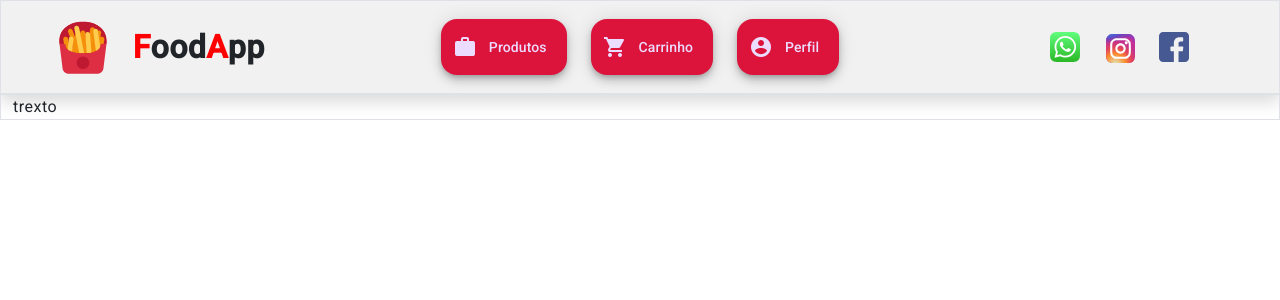
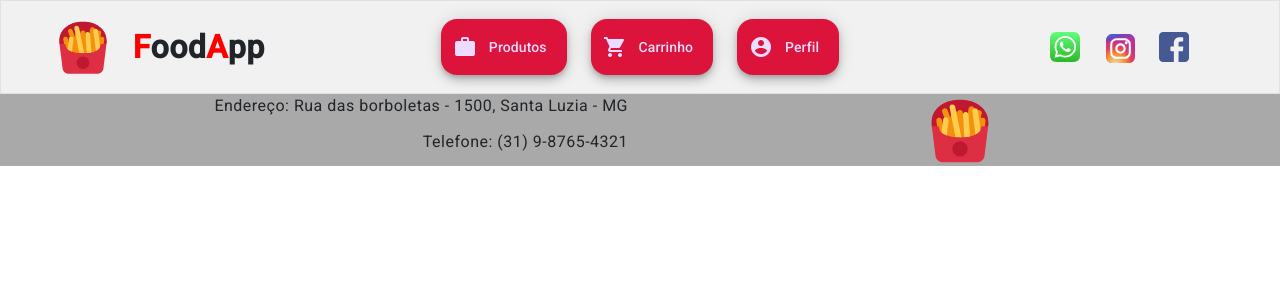
Before and after one commit to ianfontesn/FoodAppFront, an Angular app: page / in a window 1280 px wide. Shown: the top 300 px of the page. Built offline with nearby package versions, Linux system fonts and the light colour scheme.

Commit message:
feat: Adiciona componente after header

```diff
--- a/src/app/components/after-header/after-header.component.html
+++ b/src/app/components/after-header/after-header.component.html
@@ -1 +1,11 @@
-<p>after-header works!</p>
+<div class="container after-header-container mw-100">
+  <div class="row">
+    <div class="col-12 col-lg-6 flex-column">
+      <p class="text-center text-lg-end">{{ adress }}</p>
+      <p class="text-center text-lg-end">{{ phone }}</p>
+    </div>
+    <div class="col-12 col-lg-6 d-flex justify-content-center">
+      <img src="assets/images/batata-frita-logo.svg" />
+    </div>
+  </div>
+</div>
--- a/src/app/components/after-header/after-header.component.scss
+++ b/src/app/components/after-header/after-header.component.scss
@@ -0,0 +1,3 @@
+.after-header-container {
+  background-color: #a9a9a9;
+}
--- a/src/app/components/after-header/after-header.component.ts
+++ b/src/app/components/after-header/after-header.component.ts
@@ -1,12 +1,14 @@
-import { Component } from '@angular/core';
+import { Component, Input } from '@angular/core';
 
 @Component({
   selector: 'app-after-header',
   standalone: true,
   imports: [],
   templateUrl: './after-header.component.html',
-  styleUrl: './after-header.component.scss'
+  styleUrl: './after-header.component.scss',
 })
 export class AfterHeaderComponent {
-
+  @Input() adress: string =
+    'Endereço: Rua das borboletas - 1500, Santa Luzia - MG';
+  @Input() phone: string = 'Telefone: (31) 9-8765-4321';
 }
--- a/src/app/pages/base-model-page/base-model-page.component.html
+++ b/src/app/pages/base-model-page/base-model-page.component.html
@@ -62,12 +62,9 @@
       </div>
     </div>
   </div>
-  <div class="container mw-100">
-    <div class="row border">
-      <div class="col-12 col-lg-6">trexto</div>
-      <div class="col-12 col-lg-6"></div>
-    </div>
-  </div>
+
+  <app-after-header></app-after-header>
+
   <!-- SIDENAV -->
   @if(!disableElement){
   <app-sidenav id="sidenav-container"></app-sidenav>
```
Also changed, not shown: src/app/pages/base-model-page/base-model-page.component.ts (+8 -1 lines).
